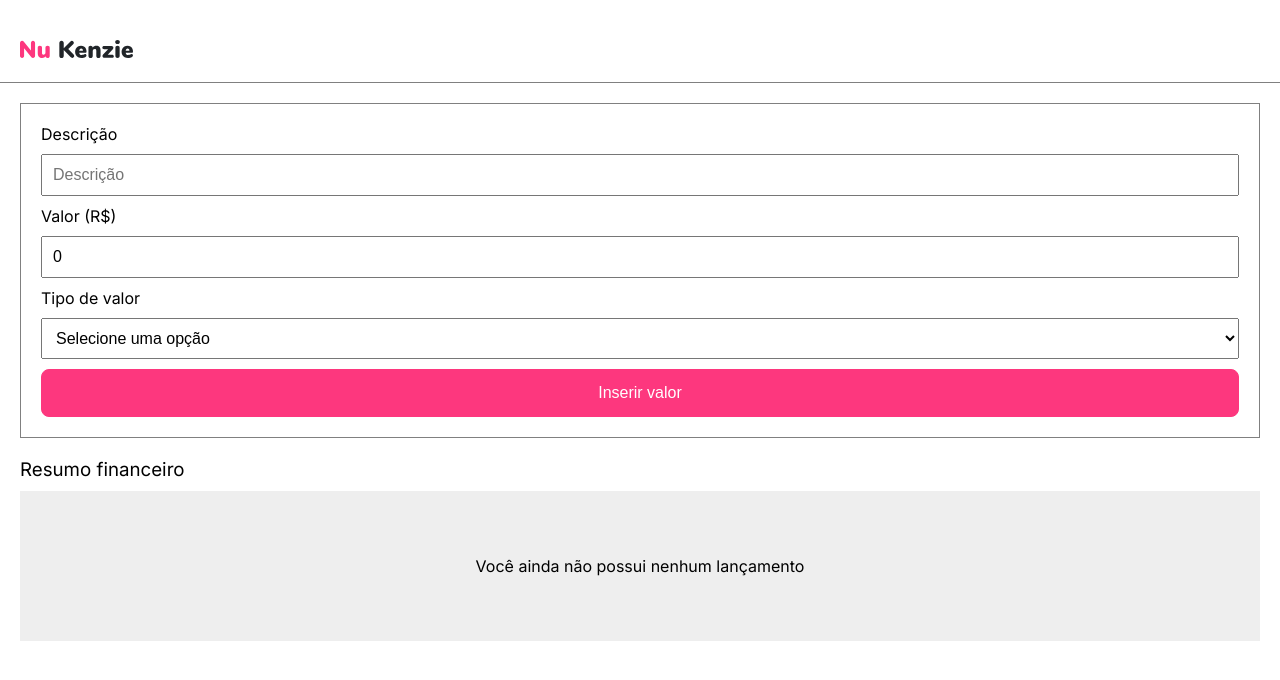
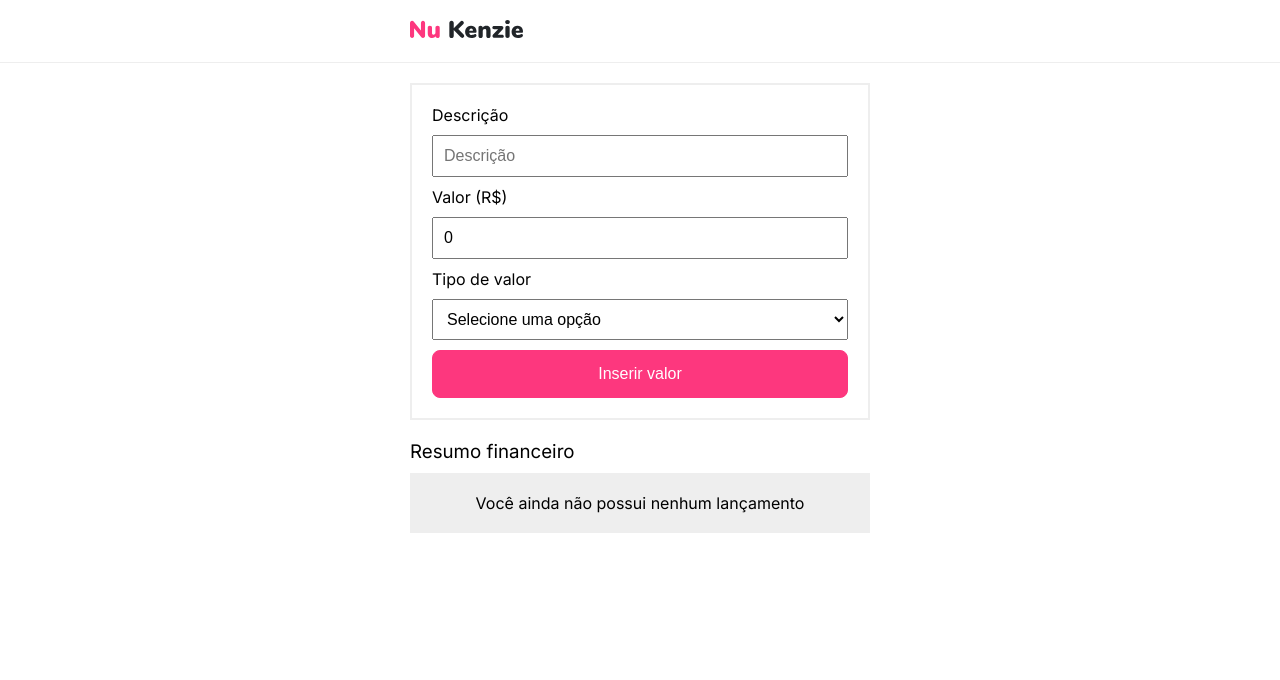
Before and after one commit to fabiodelllima/digital-wallet-frontend, a React (Vite) app: page / in a window 1280 px wide. Shown: the top 680 px of the page. Built offline with nearby package versions, Linux system fonts and the light colour scheme.

Commit message:
sytle: Estilizações gerais

```diff
--- a/src/components/Sections/Form/style.module.scss
+++ b/src/components/Sections/Form/style.module.scss
@@ -1,13 +1,19 @@
 .container {
   display: flex;
   flex-direction: column;
+  justify-content: center;
   gap: 10px;
-  margin: 20px;
   padding: 20px;
-  border: 1px solid var(--grey);
+  border: 2px solid var(--grey-1);
 }
 
 .input {
   padding: 10px;
   font-size: 1rem;
 }
+
+@media screen and (min-width: 600px) {
+  .container {
+    min-width: 400px;
+  }
+}
--- a/src/components/Sections/List/Card/style.module.scss
+++ b/src/components/Sections/List/Card/style.module.scss
@@ -3,7 +3,7 @@
   flex-direction: column;
   gap: 10px;
   padding: 20px;
-  background-color: var(--grey-2);
+  background-color: var(--grey-1);
   border-left: 4px solid var(--color-secondary);
   border-radius: 8px;
 }
--- a/src/components/Sections/List/style.module.scss
+++ b/src/components/Sections/List/style.module.scss
@@ -2,5 +2,4 @@
   display: flex;
   flex-direction: column;
   gap: 20px;
-  margin: 20px;
 }
--- a/src/components/Sections/TotalMoney/NoTransactions/style.module.scss
+++ b/src/components/Sections/TotalMoney/NoTransactions/style.module.scss
@@ -2,15 +2,27 @@
   display: flex;
   flex-direction: column;
   gap: 10px;
-  margin: 20px;
+  padding-top: 20px;
 }
 
 .containerEmpty {
   display: flex;
   justify-content: center;
   align-items: center;
+  padding: 20px;
   height: 150px;
-  padding: 20px;
-  // border-radius: 8px;
-  background-color: var(--grey-2);
+  background-color: var(--grey-1);
 }
+
+@media screen and (min-width: 800px) {
+  .container {
+    width: 100%;
+  }
+
+  .containerEmpty {
+    justify-content: center;
+    align-items: flex-start;
+    height: auto;
+    width: 100%;
+  }
+}
--- a/src/components/Sections/TotalMoney/TotalMoney/style.module.scss
+++ b/src/components/Sections/TotalMoney/TotalMoney/style.module.scss
@@ -2,10 +2,10 @@
   display: flex;
   flex-direction: column;
   gap: 20px;
-  margin: 20px;
+  margin: 20px 0;
   border-radius: 8px;
   padding: 20px;
-  border: 2px solid var(--grey-2);
+  border: 2px solid var(--grey-1);
 }
 
 .header {
--- a/src/components/Template/DefaultTemplate/index.jsx
+++ b/src/components/Template/DefaultTemplate/index.jsx
@@ -1,10 +1,13 @@
+import styles from './style.module.scss';
 import { Header } from '../Header';
 
 export const DefaultTemplate = ({ children }) => {
   return (
     <>
       <Header />
-      <main>{children}</main>
+      <main className={styles.container}>
+        {children}
+      </main>
     </>
   );
 };
--- /dev/null
+++ b/src/components/Template/DefaultTemplate/style.module.scss
@@ -0,0 +1,14 @@
+.container {
+  display: flex;
+  flex-direction: column;
+  margin: 0 auto;
+  max-width: 500px;
+  padding: 20px;
+}
+
+@media screen and (min-width: 800px) {
+  .container {
+    display: flex;
+    padding: 20px;
+  }
+}
--- a/src/components/Template/Header/index.jsx
+++ b/src/components/Template/Header/index.jsx
@@ -4,7 +4,9 @@ import styles from './style.module.scss';
 export const Header = () => {
   return (
     <header className={styles.container}>
-      <img src={logo} alt='Logo' />
+      <div className={styles.logoContainer}>
+        <img src={logo} alt='Logo' />
+      </div>
     </header>
   );
 };
--- a/src/components/Template/Header/style.module.scss
+++ b/src/components/Template/Header/style.module.scss
@@ -1,4 +1,10 @@
 .container {
-  padding: 40px 0 20px 20px;
-  border-bottom: 1px solid var(--grey);
+  width: 100%;
+  border-bottom: 1px solid var(--grey-1);
 }
+
+.logoContainer {
+  padding: 20px 0 20px 20px;
+  max-width: 500px;
+  margin: 0 auto;
+}
--- a/src/styles/global.scss
+++ b/src/styles/global.scss
@@ -9,6 +9,5 @@
   --scroll-secondary: #3b3b3b;
 
   // TEMP
-  --grey: grey;
-  --grey-2: #eee;
+  --grey-1: #eee;
 }
```
